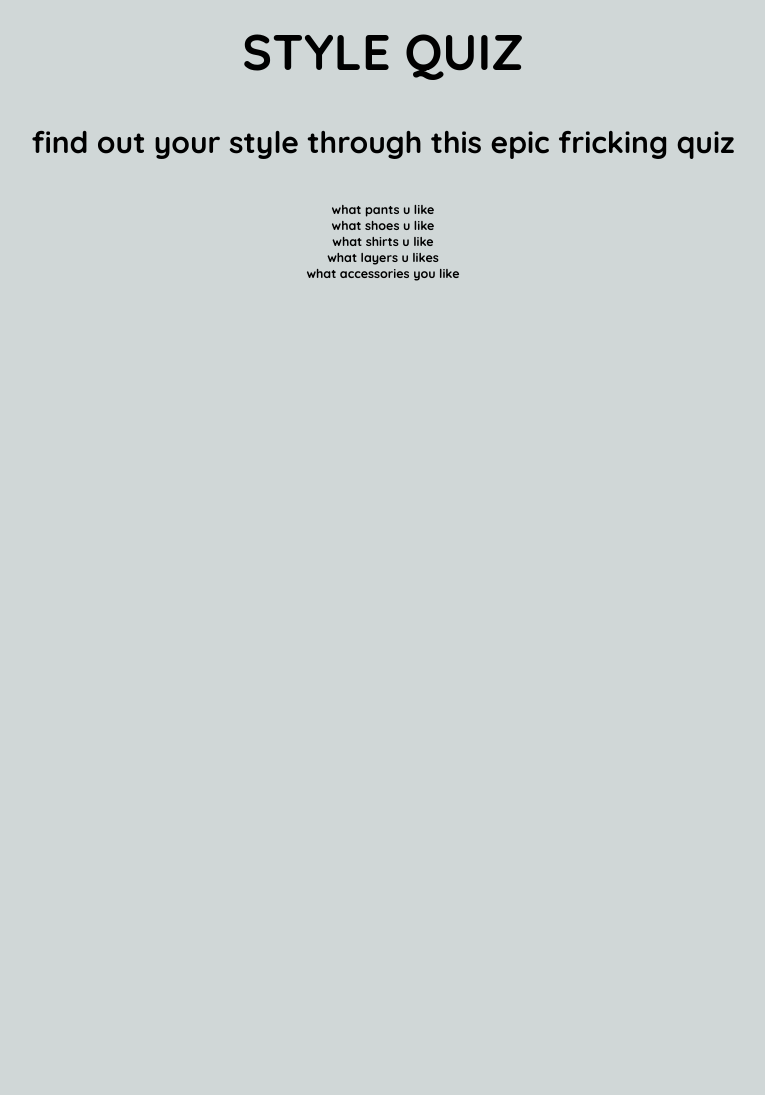
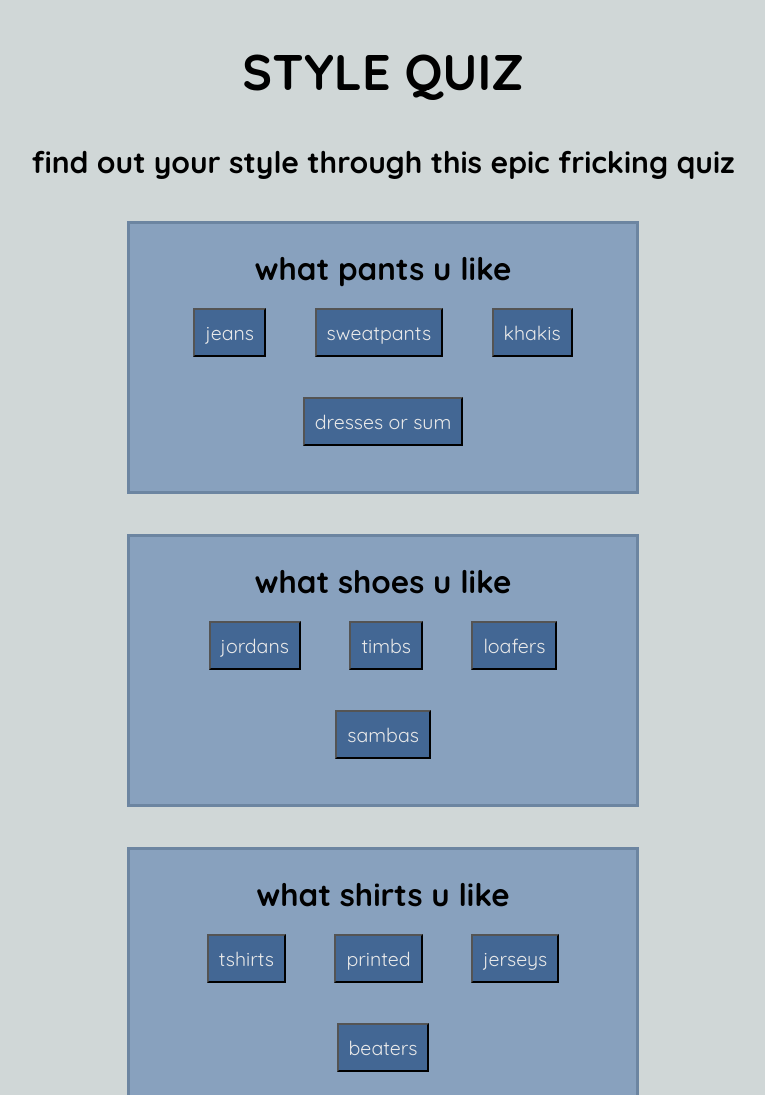
Before and after one commit to staten-island-tech/create-task-dashcaj, a website built with Vite: page recipe/index.html in a window 1280 px wide. Shown: the top 1095 px of the page, without its empty margins (257-1022 px from the left). Before the commit the page ends 800 px from the top, so only its background shows below. Built offline with nearby package versions, Linux system fonts and the light colour scheme; a web font is replaced by a local one.

Commit message:
qweqweqweqweqwqwqw

```diff
--- a/recipe/css/style.css
+++ b/recipe/css/style.css
@@ -12,9 +12,10 @@ body{
 
 :root{
 --background: #d0d7d7;
---2background: #67809e;
---buttons: #315684;
---font: #27314e;
+--2background: #88a1be;
+--3background: #6c85a1;
+--buttons: #436794;
+--font: #e9e9e9;
   }
 
 
@@ -25,30 +26,71 @@ body{
 }
 
 .title{
-  margin: 2rem auto;
+  margin: 4rem auto;
   text-align: center;
   font-size: 5rem;
 }
 
+.button{
+  padding: 1rem;
+  margin: 2rem;
+  background-color: var(--buttons);
+  color: var(--font);
+}
+
+
+
 .q1{
+  margin: 4rem auto;
   text-align: center;
-  font-size: 2rem;
+  font-size: 5rem;
+  border: 3px solid var(--3background);
+  background-color: var(--2background);
+  padding: 2.5rem;
+  width: 40vw;
 }
 
 .q2{
+  margin: 4rem auto;
   text-align: center;
-  font-size: 2rem;
+  font-size: 5rem;
+  border: 3px solid var(--3background);
+  background-color: var(--2background);
+
+  padding: 2.5rem;
+  width: 40vw;
+
 }
 .q3{
+  margin: 4rem auto;
   text-align: center;
-  font-size: 2rem;
+  font-size: 5rem;
+  border: 3px solid var(--3background);
+  background-color: var(--2background);
+
+  padding: 2.5rem;
+  width: 40vw;
+
 }
 .q4{
+  margin: 4rem auto;
   text-align: center;
-  font-size: 2rem;
+  font-size: 5rem;
+  border: 3px solid var(--3background);
+  background-color: var(--2background);
+
+  padding: 2.5rem;
+  width: 40vw;
+
 }
 
 .q5{
+  margin: 4rem auto;
   text-align: center;
-  font-size: 2rem;
+  font-size: 5rem;
+  border: 3px solid var(--3background);
+  background-color: var(--2background);
+  padding: 2.5rem;
+  width: 40vw;
+
 }
--- a/recipe/index.html
+++ b/recipe/index.html
@@ -19,22 +19,52 @@
 
       <div class="q1">
         <h4>what pants u like</h4>
+        <form action="" class="form" >
+          <button type="submit" class="button" id="jeans">jeans</button>
+          <button type="submit" class="button" id="sweatpants">sweatpants</button>
+          <button type="submit" class="button" id="khakis">khakis</button>
+          <button type="submit" class="button" id="dresses">dresses or sum</button>
+        </form>
       </div>
 
       <div class="q2">
         <h4>what shoes u like</h4>
+        <form action="" class="form" >
+          <button type="submit" class="button" id="jordans">jordans</button>
+          <button type="submit" class="button" id="timbs">timbs</button>
+          <button type="submit" class="button" id="loafers">loafers</button>
+          <button type="submit" class="button" id="sambas">sambas</button>
+        </form>
       </div>
 
       <div class="q3">
         <h4>what shirts u like</h4>
+        <form action="" class="form" >
+          <button type="submit" class="button" id="tshirts">tshirts</button>
+          <button type="submit" class="button" id="printed">printed</button>
+          <button type="submit" class="button" id="jerseys">jerseys</button>
+          <button type="submit" class="button" id="beaters">beaters</button>
+        </form>
       </div>
 
       <div class="q4">
         <h4>what layers u likes</h4>
+        <form action="" class="form" >
+          <button type="submit" class="button" id="sweaters">sweaters</button>
+          <button type="submit" class="button" id="cardigans">cardigans</button>
+          <button type="submit" class="button" id="knits">knits</button>
+          <button type="submit" class="button" id="jackets">jackets</button>
+        </form>
       </div>
 
       <div class="q5">
         <h4>what accessories you like</h4>
+        <form action="" class="form" >
+          <button type="submit" class="button" id="rings">rings</button>
+          <button type="submit" class="button" id="necklaces">necklaces</button>
+          <button type="submit" class="button" id="hats">hats</button>
+          <button type="submit" class="button" id="chains">chains</button>
+        </form>
       </div>
 
 
```
